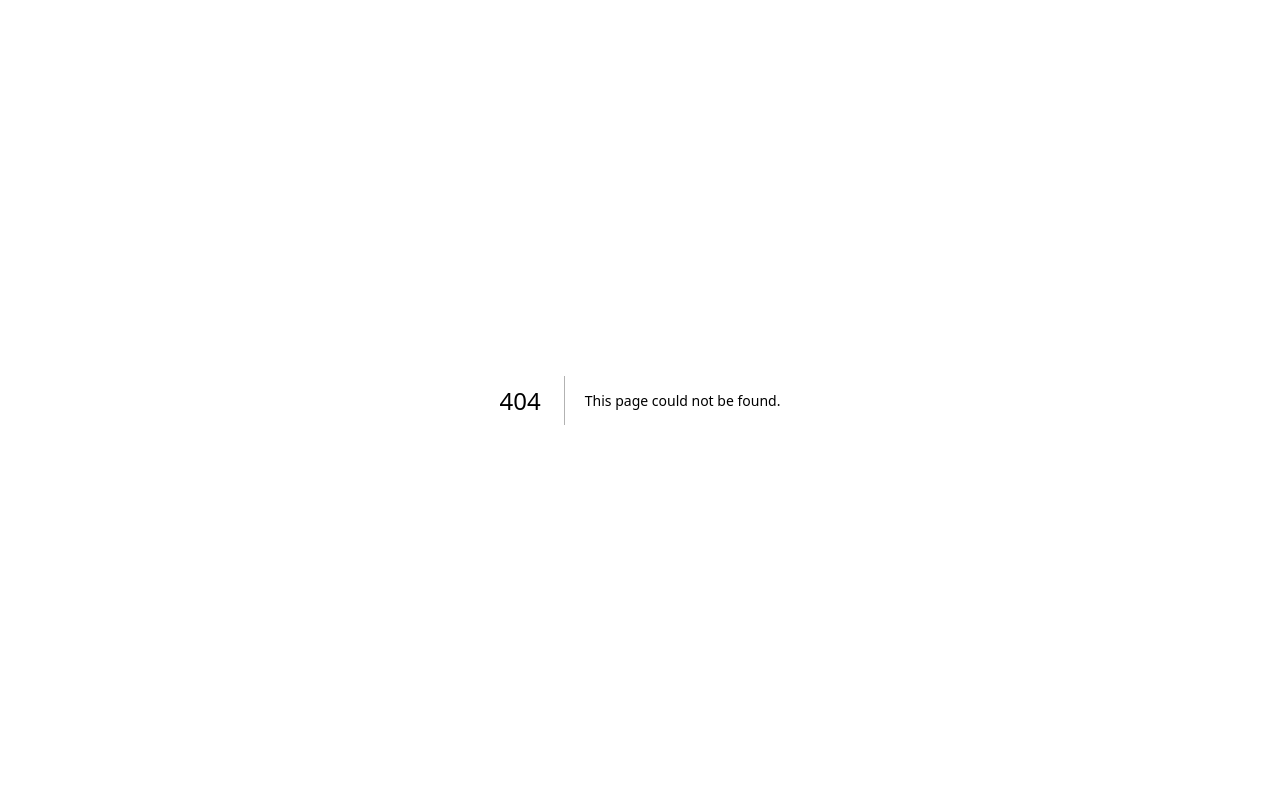
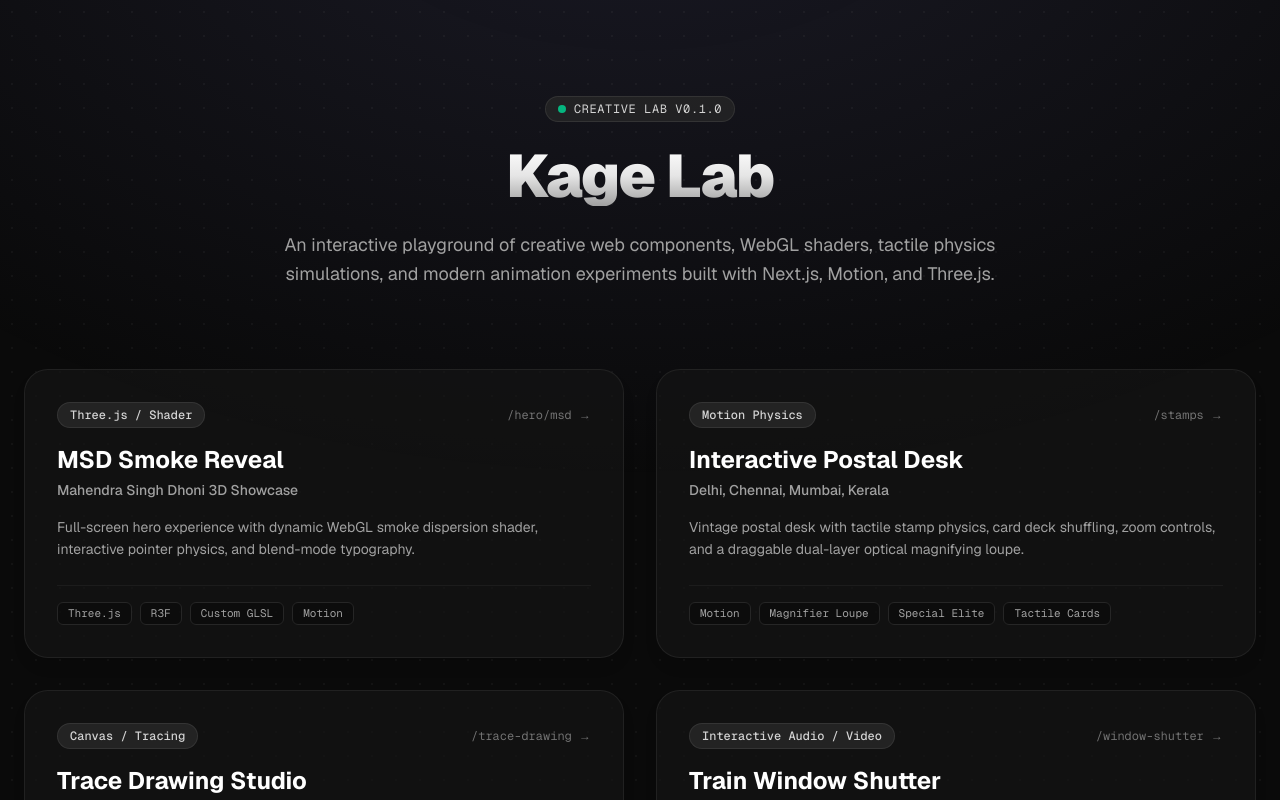
Before and after one commit to Pritam-72/Project_Components, a Next.js app in the folder kage_lab/: page / in a window 1280 px wide. Before the commit this address had no page. Shown: the top 800 px of the page. Built offline with nearby package versions, Linux system fonts and the light colour scheme.

Commit message:
feat(gallery): build interactive component showcase hub on root page

```diff
--- /dev/null
+++ b/kage_lab/src/app/page.tsx
@@ -0,0 +1,167 @@
+"use client";
+
+import React from "react";
+import Link from "next/link";
+import { motion } from "motion/react";
+
+interface ExperimentCard {
+  id: string;
+  title: string;
+  subtitle: string;
+  tag: string;
+  description: string;
+  route: string;
+  gradient: string;
+  tech: string[];
+}
+
+const EXPERIMENTS: ExperimentCard[] = [
+  {
+    id: "msd-hero",
+    title: "MSD Smoke Reveal",
+    subtitle: "Mahendra Singh Dhoni 3D Showcase",
+    tag: "Three.js / Shader",
+    description: "Full-screen hero experience with dynamic WebGL smoke dispersion shader, interactive pointer physics, and blend-mode typography.",
+    route: "/hero/msd",
+    gradient: "from-amber-500/20 via-orange-600/10 to-transparent",
+    tech: ["Three.js", "R3F", "Custom GLSL", "Motion"],
+  },
+  {
+    id: "vintage-stamps",
+    title: "Interactive Postal Desk",
+    subtitle: "Delhi, Chennai, Mumbai, Kerala",
+    tag: "Motion Physics",
+    description: "Vintage postal desk with tactile stamp physics, card deck shuffling, zoom controls, and a draggable dual-layer optical magnifying loupe.",
+    route: "/stamps",
+    gradient: "from-emerald-500/20 via-teal-600/10 to-transparent",
+    tech: ["Motion", "Magnifier Loupe", "Special Elite", "Tactile Cards"],
+  },
+  {
+    id: "trace-drawing",
+    title: "Trace Drawing Studio",
+    subtitle: "Creative Line Art Tracing",
+    tag: "Canvas / Tracing",
+    description: "Smooth pressure-sensitive drawing canvas over curated reference images with Bezier interpolation, undo/redo stack, and PNG artwork export.",
+    route: "/trace-drawing",
+    gradient: "from-blue-500/20 via-indigo-600/10 to-transparent",
+    tech: ["HTML5 Canvas", "Bezier Curves", "html2canvas-pro", "Tool Dock"],
+  },
+  {
+    id: "window-shutter",
+    title: "Train Window Shutter",
+    subtitle: "Kinematic Drag & Ambient Lighting",
+    tag: "Interactive Audio / Video",
+    description: "Scenic train window experience with draggable mechanical shutter, reactive scene exposure brightness, sound effects, and snap physics.",
+    route: "/window-shutter",
+    gradient: "from-violet-500/20 via-purple-600/10 to-transparent",
+    tech: ["Motion Drag", "Dynamic Brightness", "Web Audio", "WebM Loop"],
+  },
+];
+
+export default function Home() {
+  return (
+    <div className="min-h-screen bg-neutral-950 text-neutral-100 antialiased selection:bg-amber-500 selection:text-neutral-950">
+      {/* Background ambient mesh */}
+      <div className="fixed inset-0 pointer-events-none bg-[radial-gradient(ellipse_80%_80%_at_50%_-20%,rgba(120,119,198,0.15),rgba(255,255,255,0))]" />
+      <div className="fixed inset-0 pointer-events-none bg-[radial-gradient(#ffffff0a_1px,transparent_1px)] [background-size:24px_24px]" />
+
+      <div className="relative max-w-7xl mx-auto px-6 py-16 md:py-24 z-10">
+        {/* Header section */}
+        <header className="text-center max-w-3xl mx-auto mb-16 md:mb-20">
+          <motion.div
+            initial={{ opacity: 0, y: -20 }}
+            animate={{ opacity: 1, y: 0 }}
+            transition={{ duration: 0.6 }}
+            className="inline-flex items-center gap-2 px-3 py-1 rounded-full bg-neutral-800/80 border border-neutral-700/60 text-xs font-mono text-neutral-300 tracking-wider uppercase mb-6"
+          >
+            <span className="w-2 h-2 rounded-full bg-emerald-400 animate-pulse" />
+            Creative Lab v0.1.0
+          </motion.div>
+
+          <motion.h1
+            initial={{ opacity: 0, y: 20 }}
+            animate={{ opacity: 1, y: 0 }}
+            transition={{ duration: 0.7, delay: 0.1 }}
+            className="text-4xl md:text-6xl font-black tracking-tight bg-gradient-to-b from-white via-neutral-200 to-neutral-400 bg-clip-text text-transparent mb-6"
+          >
+            Kage Lab
+          </motion.h1>
+
+          <motion.p
+            initial={{ opacity: 0, y: 20 }}
+            animate={{ opacity: 1, y: 0 }}
+            transition={{ duration: 0.7, delay: 0.2 }}
+            className="text-base md:text-lg text-neutral-400 leading-relaxed"
+          >
+            An interactive playground of creative web components, WebGL shaders, tactile physics simulations, and modern animation experiments built with Next.js, Motion, and Three.js.
+          </motion.p>
+        </header>
+
+        {/* Experiment Cards Grid */}
+        <div className="grid grid-cols-1 md:grid-cols-2 gap-6 lg:gap-8">
+          {EXPERIMENTS.map((exp, idx) => (
+            <motion.div
+              key={exp.id}
+              initial={{ opacity: 0, y: 30 }}
+              animate={{ opacity: 1, y: 0 }}
+              transition={{ duration: 0.5, delay: 0.2 + idx * 0.1 }}
+            >
+              <Link
+                href={exp.route}
+                className="group relative block h-full p-8 rounded-3xl bg-neutral-900/60 border border-neutral-800/80 hover:border-neutral-700 hover:bg-neutral-900/90 transition-all duration-300 overflow-hidden shadow-lg hover:shadow-2xl hover:-translate-y-1"
+              >
+                <div className={`absolute inset-0 bg-gradient-to-br ${exp.gradient} opacity-0 group-hover:opacity-100 transition-opacity duration-500 pointer-events-none`} />
+
+                <div className="relative z-10 flex flex-col h-full justify-between">
+                  <div>
+                    <div className="flex items-center justify-between gap-4 mb-4">
+                      <span className="px-3 py-1 rounded-full text-xs font-mono font-medium bg-neutral-800/90 text-neutral-300 border border-neutral-700/60">
+                        {exp.tag}
+                      </span>
+                      <span className="text-xs font-mono text-neutral-500 group-hover:text-neutral-300 transition-colors">
+                        {exp.route} →
+                      </span>
+                    </div>
+
+                    <h2 className="text-2xl font-bold text-white group-hover:text-amber-400 transition-colors mb-1">
+                      {exp.title}
+                    </h2>
+                    <h3 className="text-sm font-medium text-neutral-400 mb-4">
+                      {exp.subtitle}
+                    </h3>
+
+                    <p className="text-sm text-neutral-400 leading-relaxed mb-6">
+                      {exp.description}
+                    </p>
+                  </div>
+
+                  <div className="flex flex-wrap gap-2 pt-4 border-t border-neutral-800/60">
+                    {exp.tech.map((t) => (
+                      <span
+                        key={t}
+                        className="text-[11px] font-mono px-2.5 py-0.5 rounded-md bg-neutral-950/60 text-neutral-400 border border-neutral-800"
+                      >
+                        {t}
+                      </span>
+                    ))}
+                  </div>
+                </div>
+              </Link>
+            </motion.div>
+          ))}
+        </div>
+
+        {/* Footer */}
+        <footer className="mt-20 pt-8 border-t border-neutral-900 flex flex-col md:flex-row items-center justify-between gap-4 text-xs font-mono text-neutral-500">
+          <div>Built by Preetimohan Pratihari · Project Components</div>
+          <div className="flex items-center gap-6">
+            <span>Next.js 16</span>
+            <span>React 19</span>
+            <span>Motion 13</span>
+            <span>Three.js</span>
+          </div>
+        </footer>
+      </div>
+    </div>
+  );
+}
```
